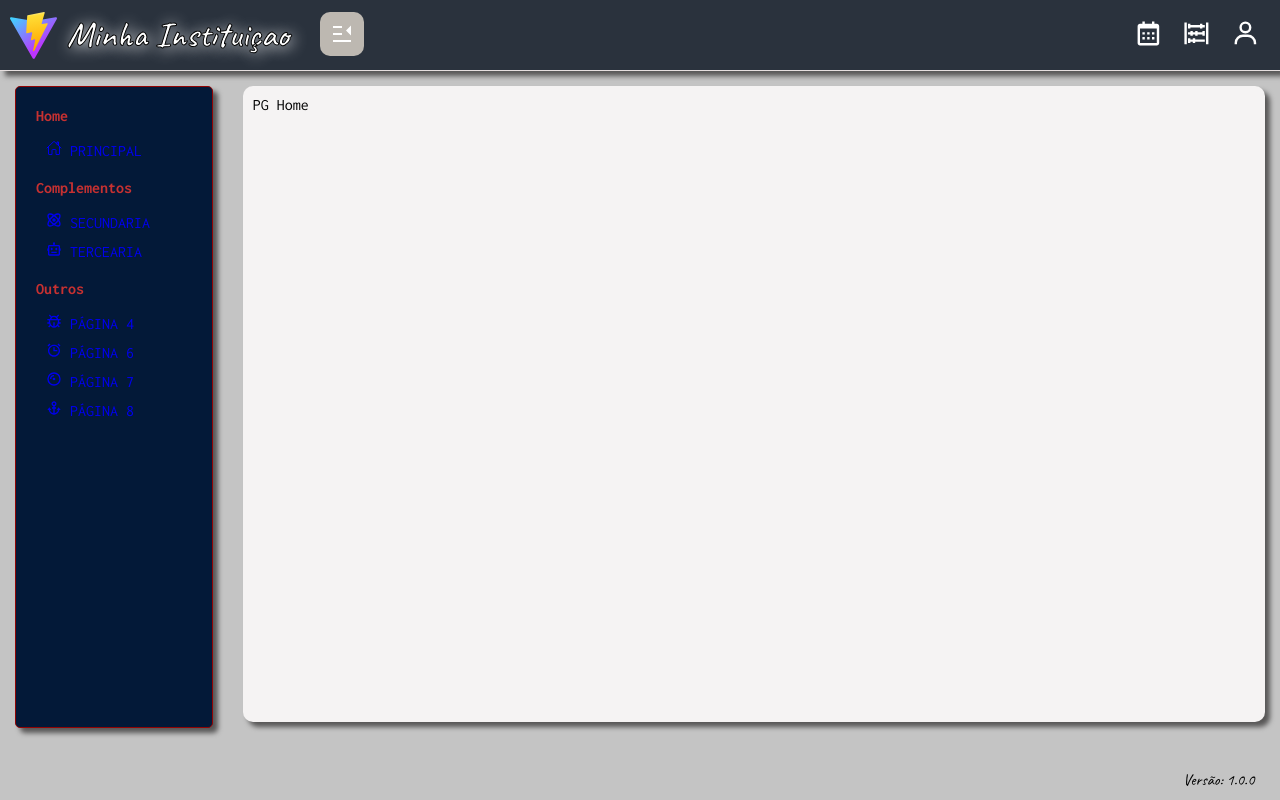
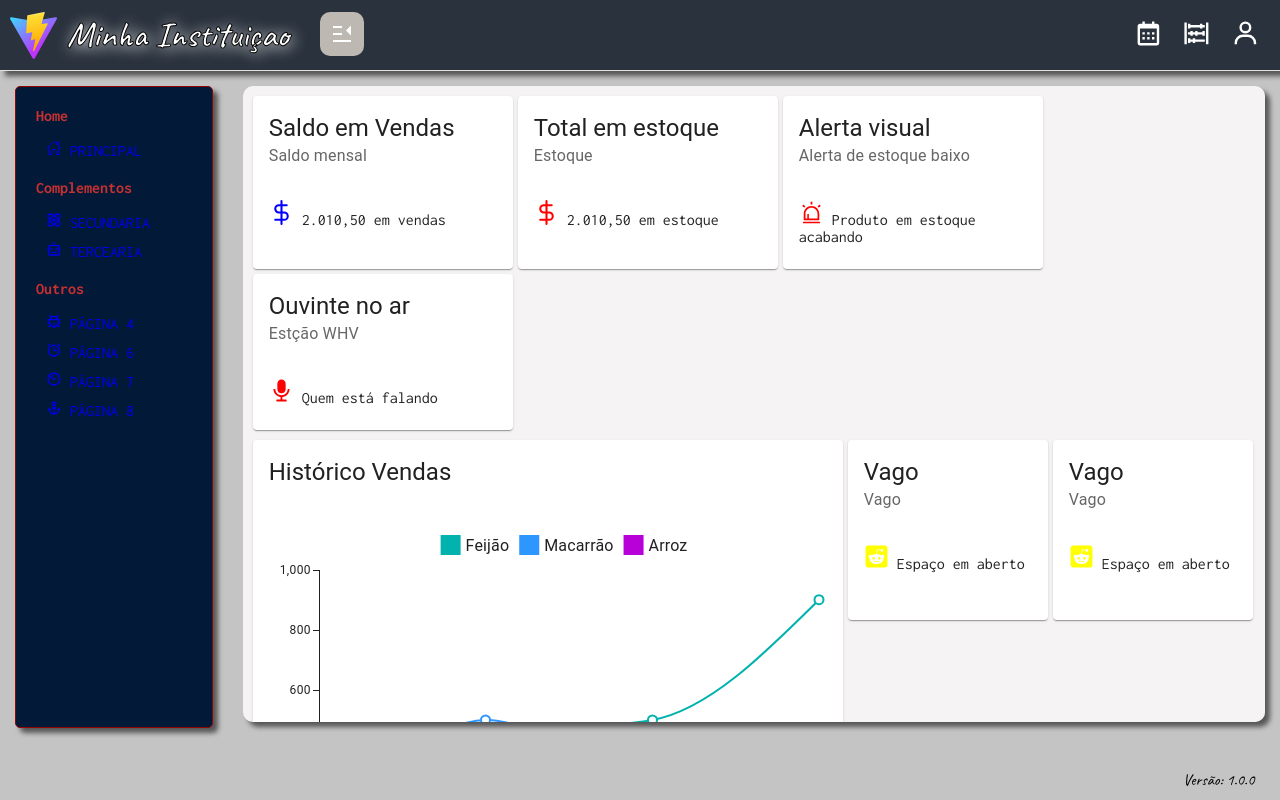
Before and after one commit to heitorbarbosaramos/minhaApiV2, a React (Vite) app in the folder client/: page /home in a window 1280 px wide. Built offline with nearby package versions, Linux system fonts and the light colour scheme.

Commit message:
instalando material ui e personalizando

```diff
--- a/client/package.json
+++ b/client/package.json
@@ -13,6 +13,7 @@
     "@emotion/react": "^11.11.4",
     "@emotion/styled": "^11.11.5",
     "@mui/material": "^5.15.18",
+    "@mui/x-charts": "^7.5.1",
     "react": "^18.2.0",
     "react-dom": "^18.2.0",
     "react-icons": "^5.2.1",
--- a/client/src/Index.css
+++ b/client/src/Index.css
@@ -72,3 +72,17 @@ body{
     font-family: var(--font-family);
     background-color: var(--color-background);
 }
+
+.page{
+    display: flex;
+    flex-direction: row;
+    flex-wrap: wrap;
+    gap: 10px;
+}
+
+.group {
+    display: flex;
+    flex-direction: row;
+    flex-wrap: wrap;
+    gap: 5px;
+}
--- /dev/null
+++ b/client/src/components/card/basic/CardBasic.tsx
@@ -0,0 +1,17 @@
+/* eslint-disable @typescript-eslint/no-explicit-any */
+import { Card, CardContent, CardHeader  } from "@mui/material"
+
+const CardBasic = ({ width, title, subheader, children, height }: any) => {
+
+    return (
+        <>
+            <Card sx={{ width: width, height: height}}>
+                <CardHeader title={title} subheader={subheader}/>
+                <CardContent>
+                    {children}
+                </CardContent>
+            </Card>
+        </>
+    )
+}
+export default CardBasic
--- a/client/src/pages/home/Home.tsx
+++ b/client/src/pages/home/Home.tsx
@@ -1,9 +1,103 @@
+import { FiDollarSign } from "react-icons/fi"
+import CardBasic from "../../components/card/basic/CardBasic"
+import { AiFillAudio, AiOutlineAlert } from "react-icons/ai"
+import { LineChart } from '@mui/x-charts/LineChart';
+import { FaRedditSquare } from "react-icons/fa";
+
 const Home = () => {
 
-    return(
-        <>
-            PG Home
-        </>
+    const years = [
+        new Date(2015, 0, 1),
+        new Date(2016, 0, 1),
+        new Date(2017, 0, 1),
+        new Date(2018, 0, 1),
+    ];
+
+    const Feijao = [250, 450, 500, 900.918,];
+
+    const Arroz = [25, 300, 380.83, 150.086,];
+
+    const Macarrao = [25, 500, 250.785, 100.617,];
+
+    const lineChartsParams = {
+        series: [
+            {
+                label: 'Feijão',
+                data: Feijao,
+                showMark: true,
+            },
+            {
+                label: 'Macarrão',
+                data: Macarrao,
+                showMark: true,
+            },
+            {
+                label: 'Arroz',
+                data: Arroz,
+                showMark: true,
+            },
+        ],
+        width: 600,
+        height: 400,
+    };
+
+    const yearFormatter = (date: Date) => date.getFullYear().toString();
+    const currencyFormatter = new Intl.NumberFormat('en-US', {
+        style: 'currency',
+        currency: 'USD',
+    }).format;
+
+
+    return (
+        <div className="page">
+
+            <div className="group">
+                <CardBasic width={260} title="Saldo em Vendas" subheader="Saldo mensal"  >
+                    <span>
+                        <FiDollarSign color="blue" size="25" /> 2.010,50 em vendas
+                    </span>
+                </CardBasic>
+                <CardBasic width={260} title="Total em estoque" subheader="Estoque"  >
+                    <span>
+                        <FiDollarSign color="red" size="25" /> 2.010,50 em estoque
+                    </span>
+                </CardBasic>
+                <CardBasic width={260} title="Alerta visual" subheader="Alerta de estoque baixo"  >
+                    <span>
+                        <AiOutlineAlert color="red" size="25" /> Produto em estoque acabando
+                    </span>
+                </CardBasic>
+                <CardBasic width={260} title="Ouvinte no ar" subheader="Estção WHV"  >
+                    <span>
+                        <AiFillAudio color="red" size="25" /> Quem está falando
+                    </span>
+                </CardBasic>
+            </div>
+            <div className="group">
+                <CardBasic width={590} title="Histórico Vendas" subheader=""  >
+                    <LineChart
+                        {...lineChartsParams}
+                        xAxis={[{ data: years, scaleType: 'time', valueFormatter: yearFormatter }]}
+                        series={lineChartsParams.series.map((series) => ({
+                            ...series,
+                            valueFormatter: (v: number | bigint | null) => (v === null ? '' : currencyFormatter(v)),
+                        }))}
+                    />
+                </CardBasic>
+                <div className="group">
+                    <CardBasic width={200} height={180} title="Vago" subheader="Vago"  >
+                        <span>
+                            <FaRedditSquare color="yellow" size="25" /> Espaço em aberto
+                        </span>
+                    </CardBasic>
+                    <CardBasic width={200} height={180} title="Vago" subheader="Vago"  >
+                        <span>
+                            <FaRedditSquare color="yellow" size="25" /> Espaço em aberto
+                        </span>
+                    </CardBasic>
+                </div>
+            </div>
+        </div>
     )
 }
 export default Home
```
Also changed, not shown: 1 other file (tests, documents, lock files or other folders).
